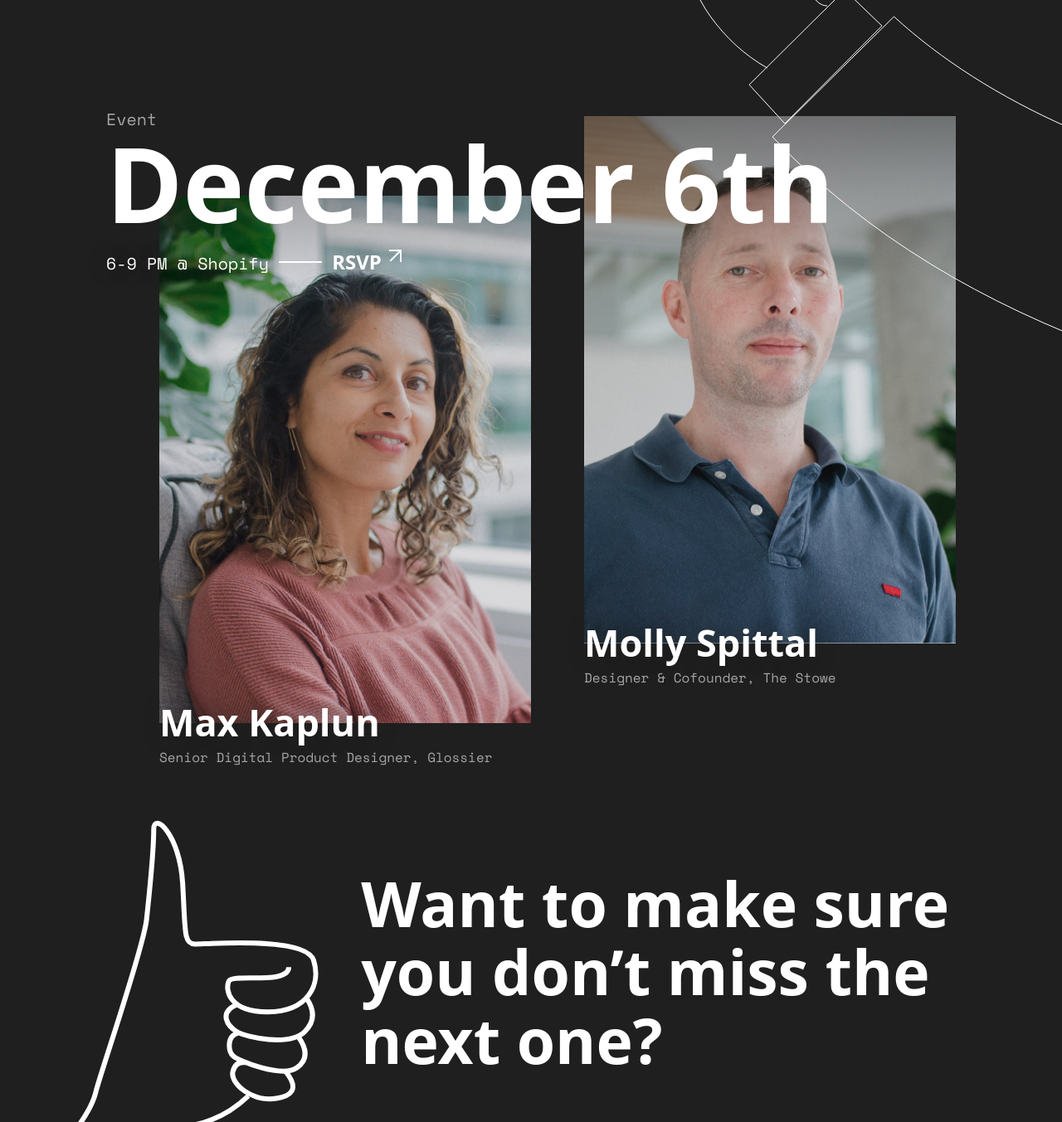
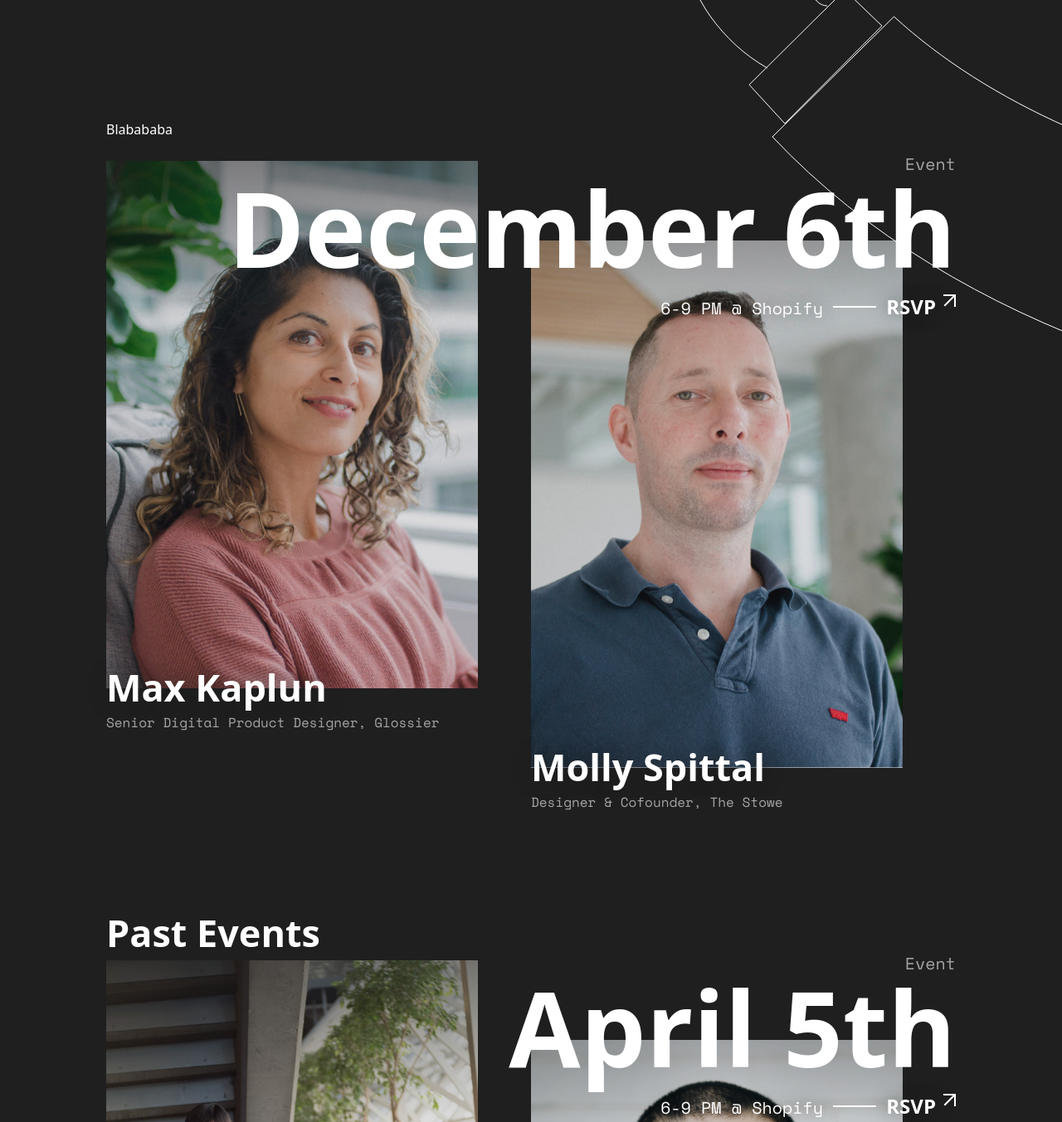
Before and after one commit to vernalkick/mtldesign.club, a Gatsby site: page / in a window 1280 px wide. Shown: the part 460-1813 px from the top of the page at 83% size. Built offline with nearby package versions, Linux system fonts and the light colour scheme; Gatsby itself is replaced by a stand-in of ours.

Commit message:
Something

```diff
--- a/src/components/event.js
+++ b/src/components/event.js
@@ -1,15 +1,19 @@
 import React from 'react'
 import moment from 'moment'
+import Meetup from '../components/meetup'
+import Workshop from '../components/workshop'
 
-export default ({ event, type, children }) => (
+export default ({ event }) => (
   <section className="event">
     <header className="event__header">
-      <span className="event__number">{type}</span>
+      <span className="event__number">{event.speakers ? 'Event' : 'Workshop'}</span>
       <h2 className="event__date">{moment.utc(event.date).format("MMMM Do")}</h2>
       <span className="event__details">
         {event.time} @ <a href={event.location.url}>{event.location.name}</a> <a href={event.rsvp} className="event__rsvp external-link">RSVP</a>
       </span>
     </header>
-    {children}
+
+    {event.speakers ? <Meetup event={event} /> : <Workshop workshop={event} />}
+
   </section>
 )
--- a/src/pages/index.js
+++ b/src/pages/index.js
@@ -15,19 +15,17 @@ const IndexPage = ({ data: {allEventsYaml, allWorkshopsYaml} }) => {
 
   return (
     <Layout>
+    <p>Blabababa</p>
       {allItems.map(edge =>
-          edge.node.speakers ? (
-            !moment(edge.node.date).isBefore() &&
-            <Event event={edge.node} type="Event" key={edge.node}>
-              <Meetup event={edge.node} />
-            </Event>
-          ) : (
-            !moment(edge.node.date).isBefore() &&
-            <Event event={edge.node} type="Workshop" key={edge.node}>
-              <Workshop workshop={edge.node} />
-            </Event>
-          )
-        )}
+        !moment(edge.node.date).isBefore() &&
+        <Event event={edge.node} key={edge.node} />
+      )}
+
+      <h1>Past Events</h1>
+      {allItems.map(edge =>
+        moment(edge.node.date).isBefore() &&
+        <Event event={edge.node} key={edge.node} />
+      )}
     </Layout>
   )
 }
```
